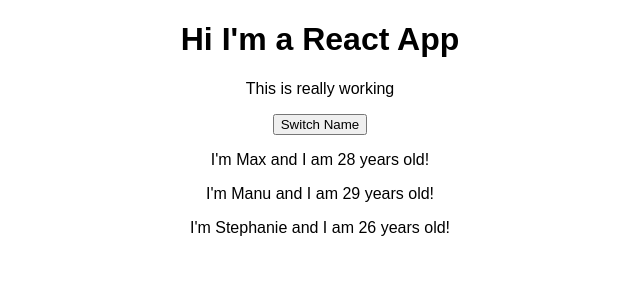
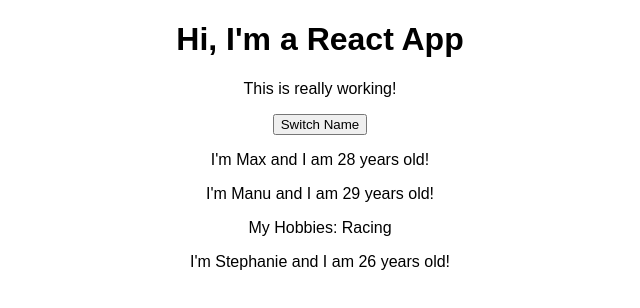
Before and after one commit to MiguelDominguezSanchez/react-complete-guide, a React (Create React App) app: page / in a window 1280 px wide. Shown: the top 308 px of the page, without its empty margins (320-960 px from the left). Built offline with nearby package versions, Linux system fonts and the light colour scheme.

Commit message:
3 – 22. Passing Method References Between Components

```diff
--- a/src/App.js
+++ b/src/App.js
@@ -1,57 +1,55 @@
-import React, { useState } from 'react'
+import React, { Component } from 'react'
 import './App.css'
 import Person from './Person/Person'
 
-const App = (props) => {
-	const [personsState, setPersonsState] = useState({
+class App extends Component {
+	state = {
 		persons: [
 			{ name: 'Max', age: 28 },
 			{ name: 'Manu', age: 29 },
 			{ name: 'Stephanie', age: 26 },
 		],
-	})
+		otherState: 'some other value',
+	}
 
-	const [otherState, setOtherState] = useState('some other value')
-
-	console.log(personsState, otherState)
-
-	const switchNameHandler = () => {
-		// console.log('Was clicked!')
-		// DON'T DO THIS this.state.persons[0].name = 'Maximilian'
-		setPersonsState({
+	switchNameHandler = (newName) => {
+		// console.log('Was clicked!');
+		// DON'T DO THIS: this.state.persons[0].name = 'Maximilian';
+		this.setState({
 			persons: [
-				{ name: 'Maximilian', age: 28 },
+				{ name: newName, age: 28 },
 				{ name: 'Manu', age: 29 },
 				{ name: 'Stephanie', age: 27 },
 			],
 		})
 	}
 
+	render() {
 		return (
 			<div className='App'>
-			<h1>Hi I'm a React App</h1>
-			<p>This is really working</p>
-			<button onClick={switchNameHandler}>Switch Name</button>
+				<h1>Hi, I'm a React App</h1>
+				<p>This is really working!</p>
+				<button onClick={() => this.switchNameHandler('Maximilian!!')}>
+					Switch Name
+				</button>
 				<Person
-				name={personsState.persons[0].name}
-				age={personsState.persons[0].age}
+					name={this.state.persons[0].name}
+					age={this.state.persons[0].age}
 				/>
 				<Person
-				name={personsState.persons[1].name}
-				age={personsState.persons[1].age}
-			/>
+					name={this.state.persons[1].name}
+					age={this.state.persons[1].age}
+					click={this.switchNameHandler.bind(this, 'Max')}
+				>
+					My Hobbies: Racing
+				</Person>
 				<Person
-				name={personsState.persons[2].name}
-				age={personsState.persons[2].age}
+					name={this.state.persons[2].name}
+					age={this.state.persons[2].age}
 				/>
 			</div>
 		)
-	{
-		/* // return React.createElement(
-		// 	'div',
-		// 	null,
-		// 	React.createElement('h1', { className: 'App' }, 'Does this work now?')
-		// ) */
+		// return React.createElement('div', {className: 'App'}, React.createElement('h1', null, 'Does this work now?'));
 	}
 }
 
--- a/src/Person/Person.js
+++ b/src/Person/Person.js
@@ -9,7 +9,7 @@
 const person = (props) => {
 	return (
 		<div>
-			<p>
+			<p onClick={props.click}>
 				I'm {props.name} and I am {props.age} years old!
 			</p>
 			<p>{props.children}</p>
```
Also changed, not shown: src/App_.js (added, +60 -0 lines). Lines whose indentation alone changed are shown as unchanged.
